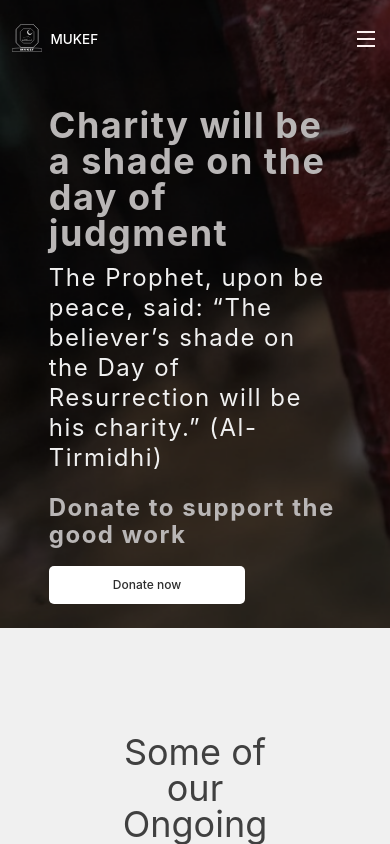
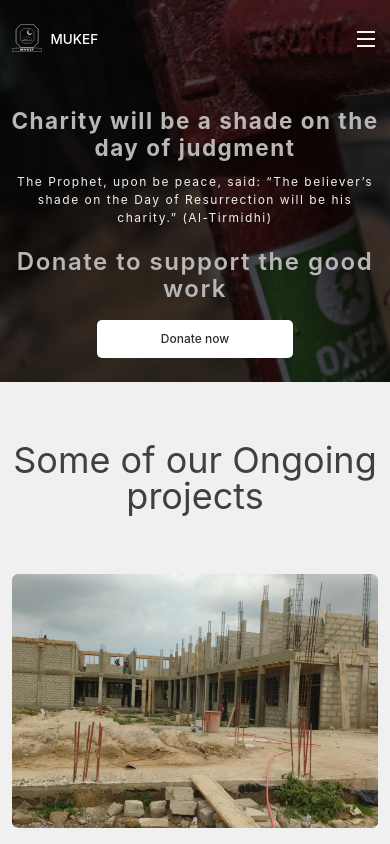
Before and after one commit to mufidat3250/MUKEF-website, a React (Vite) app: page /projects in a window 390 px wide. Built offline with nearby package versions, Linux system fonts and the light colour scheme.

Commit message:
project responsiveness completed

```diff
--- a/src/Pages/Projects/Projects.scss
+++ b/src/Pages/Projects/Projects.scss
@@ -3,25 +3,29 @@
     @apply bg-no-repeat bg-cover;
     background-image: url("/public//images/borehole.png");
 
-    .nav--container {
-      @apply ml-[3.4375rem] mr-[7.5625rem];
+    .charity--container{
+      @apply  max-w-[96%] md:max-w-[75%] mx-auto mt-[2.375rem] flex flex-col;
+
+      .title {
+        @apply font-bold text-3xl lg:text-5xl max-w-[38.5rem] text-[#B9B6B6] tracking-[1.5px] text-center md:text-left sm:text-left;
+      }
+      .caption {
+        @apply font-normal text-base lg:text-[2rem] lg:max-w-[62.4375rem] lg:leading-10 mt-4 tracking-[1.5px] mb-[1.875rem] text-[#F0F0F0] text-center sm:text-left max-w-[42.4375rem];
+      }
+      .donate {
+        @apply text-[2rem] text-[#B9B6B6] mb-6 leading-[2.2187rem] text-center sm:text-left font-[600] tracking-[1.5px];
+      }
+      .button{
+        @apply self-center sm:self-start;
+      }
     }
 
-    .title {
-      @apply font-bold text-5xl max-w-[38.5rem] text-[#B9B6B6] tracking-[1.5px];
-    }
-    .caption {
-      @apply font-normal text-[2rem] max-w-[62.4375rem] leading-10 mt-4 tracking-[1.5px] mb-[1.875rem] text-[#F0F0F0];
-    }
-    .donate {
-      @apply text-[2rem] text-[#B9B6B6] mb-6 leading-[2.2187rem] font-[700] tracking-[1.5px];
-    }
   }
   .ongoing--project {
-    @apply pt-[8.875rem] px-[7.8125rem] bg-gray200;
+    @apply lg:pt-[8.875rem] pt-[5rem] xl:px-[7.8125rem] bg-gray200  flex flex-col ;
 
     .ongoing--project--title {
-      @apply text-5xl font-[400] text-gray1200 mb-[5rem] text-center;
+      @apply text-5xl font-[400] text-gray1200 mb-[5rem] text-center ;
     }
     .project--container {
       @apply flex flex-col justify-center space-y-[6.25rem];
--- a/src/Pages/Projects/index.tsx
+++ b/src/Pages/Projects/index.tsx
@@ -17,12 +17,12 @@ const Projects = () => {
       <div className="Project">
         <div className="charity">
             <NavTabs tabs={navData} tabIndex={2} />
-          <div className="max-w-[75%] mx-auto mt-[2.375rem]">
+          <div className="charity--container">
             <h1 className="title">{charity.title}</h1>
             <p className="caption">{charity.caption}</p>
             <p className="donate">{charity.donaate}</p>
 
-            <div className="w-[16.375rem] pb-[2rem]">
+            <div className="w-[16.375rem] pb-[2rem] button">
               <Button
                 title={"Donate now"}
                 customStyle={"!bg-white !text-gray900 !rounded-[5px]"} onClick={()=>{}}/>
@@ -42,8 +42,8 @@ const Projects = () => {
               />
             ))}
           </div>
-          <div className="grid place-items-end mt-[4.25rem] pb-[5.8125rem]">
-            <div className="w-[16.375rem]">
+          <div className="grid place-items-center lg:place-items-end mt-[4.25rem] pb-[5.8125rem]">
+            <div className="w-[16.375rem] mr-4">
               <Button
                 title={"See all"}
                 customStyle={"!bg-[#1D2319] rounded-[5px] text-white"}
@@ -52,18 +52,18 @@ const Projects = () => {
             </div>
           </div>
         </div>
-        <div className="pt-[8.875rem] px-[7.8125rem]">
-          <h1 className="text-gray1200 text-5xl font-[400] text-center tracking-wider mb-20">
+        <div className="lg:pt-[8.875rem] lg:px-[7.8125rem]">
+          <h1 className="text-gray1200 text-3xl lg:text-5xl font-[400] text-center tracking-wider py-5 lg:mb-20">
             Some of our Ongoing projects
           </h1>
 
-          <div className="grid grid-cols-3  gap-[4.8562rem] pb-[4.2418rem]">
+          <div className="grid md:grid-cols-2   lg:grid-cols-3 px-4 lg:px-0 gap-[4.8562rem] pb-[4.2418rem]">
             {completedProject.map((project, index) => (
               <CompletedProject {...project} key={index} />
             ))}
           </div>
-          <div className="grid place-items-end pb-[5.75rem]">
-            <div className="w-[16.375rem]">
+          <div className="grid place-items-center lg:place-items-end pb-[5.75rem]">
+            <div className="w-[16.375rem] mr-4 lg:mr-0">
               <Button
                 title={"See all"}
                 customStyle={"!bg-[#1D2319] rounded-[5px] text-white"}
--- a/src/Pages/SupportPage/index.tsx
+++ b/src/Pages/SupportPage/index.tsx
@@ -18,7 +18,6 @@ const Support = () => {
               key={dataIndex}
               {...data}
               onClick={() => {
-                console.log("Hello");
                 setSupportModal(true);
               }}
             />
--- a/src/attoms/CompletedProject/index.tsx
+++ b/src/attoms/CompletedProject/index.tsx
@@ -2,11 +2,11 @@ import React from 'react'
 
 const CompletedProject = ({img, title, desc}:{img:string, title:string, desc:string}) => {
   return (
-    <div className='w-[100%]'>
+    <div className='w-[100%] flex flex-col'>
         <div>
             <img src={img} alt="" className='w-full'/>
         </div>
-        <p className=' max-w-[21.7556rem]'><strong className='text-[#1D2319]  text-xl'>{title}</strong> <span className='text-[#5F5F5F] font-normal text-base'>{desc}</span></p>
+        <p className=' max-w-[21.7556rem] mt-4 self-center md:self-start md:text-left text-center lg:text-left'><strong className='text-[#1D2319]  text-xl'>{title}</strong> <span className='text-[#5F5F5F] font-normal text-base'>{desc}</span></p>
     </div>
   )
 }
--- a/src/attoms/NavTabs/index.tsx
+++ b/src/attoms/NavTabs/index.tsx
@@ -33,12 +33,12 @@ const NavTabs = ({ tabs, logout, tabIndex, otherStyle, color }: navbarProp) => {
   return (
     <>
       <div className=" NavBar relative">
-        <div className="flex items-center space-x-[0.7rem] sm:space-x-0 sm:gap-[2.0625rem] ">
+        <div className="flex items-center space-x-[0.7rem] sm:space-x-0 sm:gap-[2.0625rem]">
           <div className=" w-[30px] h-[30px] md:hidden">
             <img src="/public/vectors/Group 48.svg" alt="" />
           </div>
           <div className="hidden md:block">
-            <MunkefLogo color={color} />
+            <MunkefLogo color={'white'} />
           </div>
           <h1
             className={`font-[500] text-[#FFFFFF] text-[1.1255rem] sm:text-[2.1255rem] cursor-pointer ${otherStyle}`}
@@ -103,7 +103,7 @@ const NavTabs = ({ tabs, logout, tabIndex, otherStyle, color }: navbarProp) => {
               {tabs.map((tab: any, index: number) => (
                 <p
                   className={`tab ${
-                    active == index ? "opacity-[0.5]" : "text-white "
+                    active == index ? "text-gray-400" : "text-white "
                   } ${otherStyle}`}
                   key={`nav${index} `}
                   onClick={() => {
--- a/src/index.css
+++ b/src/index.css
@@ -1,8 +1,8 @@
 @tailwind base;
 @tailwind components;
-
+@import url('https://fonts.googleapis.com/css2?family=Inter:wght@200;300;400;500;600;700;800;900&display=swap');
 :root {
-  font-family: Inter, Avenir, Helvetica, Arial, sans-serif;
+  font-family: 'Inter', Avenir, Helvetica, Arial, sans-serif;
   font-size: 16px;
   line-height: 24px;
   font-weight: 400;
--- a/src/molecules/OnProjects/index.tsx
+++ b/src/molecules/OnProjects/index.tsx
@@ -22,7 +22,7 @@ function OnProject({
         <p className="text-black text-[24px] font-bold mt-[1.2rem] ">{title}</p>
         <div className="w-full justify-between  mt-[19.3px] flex">
           <div className="w-[40.19rem]  ">
-            <p className="text-[18px] ">{desc}</p>
+            <p className="text-[18px] text-black">{desc}</p>
           </div>
 
           <Button
--- a/src/molecules/OngoingProject/index.tsx
+++ b/src/molecules/OngoingProject/index.tsx
@@ -10,15 +10,17 @@ type Props = {
 const OngoingProject = ({title, desc, img, index}:Props) => {
     console.log(index)
   return (
-    <div className='flex justify-between items-center space-x-[2rem] '>
-       <div className={`max-w-[36.5625rem] ${index==0?'-order-2':'order-1'}`}>
+    <div className='grid justify-center lg:grid-cols-2 items-center gap-[2rem] px-4'>
+       <div className={` ${index==0?'lg:-order-2':'lg:order-1'}`}>
        <img src={img} alt={`ongoing project`}/>
        </div>
-       <div className='space-y-[1.25rem]'>
-           <h1 className='font-[500] text-black text-[2rem]'>{title}</h1>
-           <p className='max-w-[36rem] text-lg font-normal text-[#777777] '>{desc}</p>
-          <div className='w-[16.375rem]'>
-          <Button title={'Support this project'} customStyle={'!bg-transparent  border-[1px] border-gray900 text-gray900 rounded-[5px]'}/>
+       <div className='space-y-[1.25rem] flex flex-col'>
+           <h1 className='font-[500] text-black text-center lg:text-left text-[2rem]'>{title}</h1>
+           <p className='max-w-[40rem] self-center lg:self-start lg:max-w-[36rem] text-lg font-normal text-[#777777] text-center lg:text-left'>{desc}</p>
+          <div className='w-[16.375rem] lg:self-start self-center'>
+          <Button title={'Support this project'} customStyle={'!bg-transparent  border-[1px] border-gray900 text-gray900 rounded-[5px]'} onClick={function (): void {
+            throw new Error('Function not implemented.')
+          } }/>
           </div>
        </div>
     </div>
```
